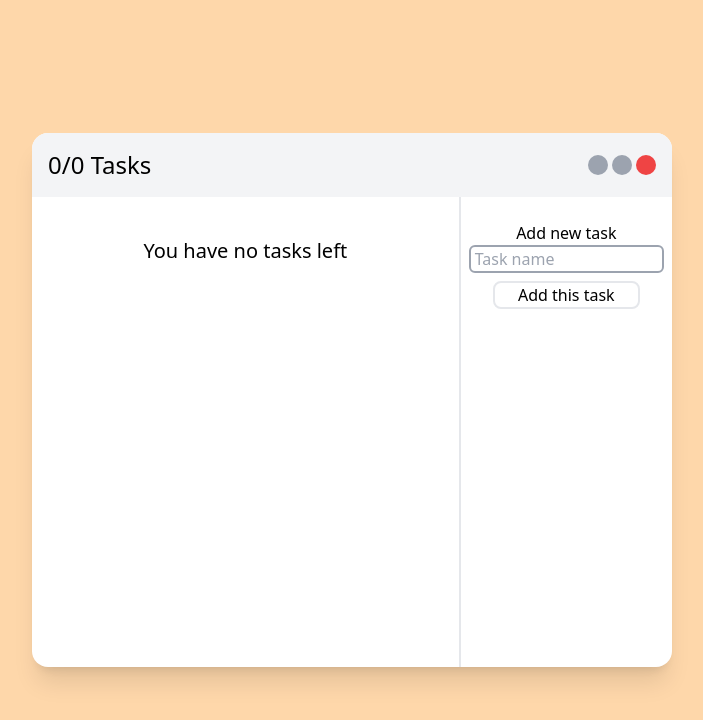
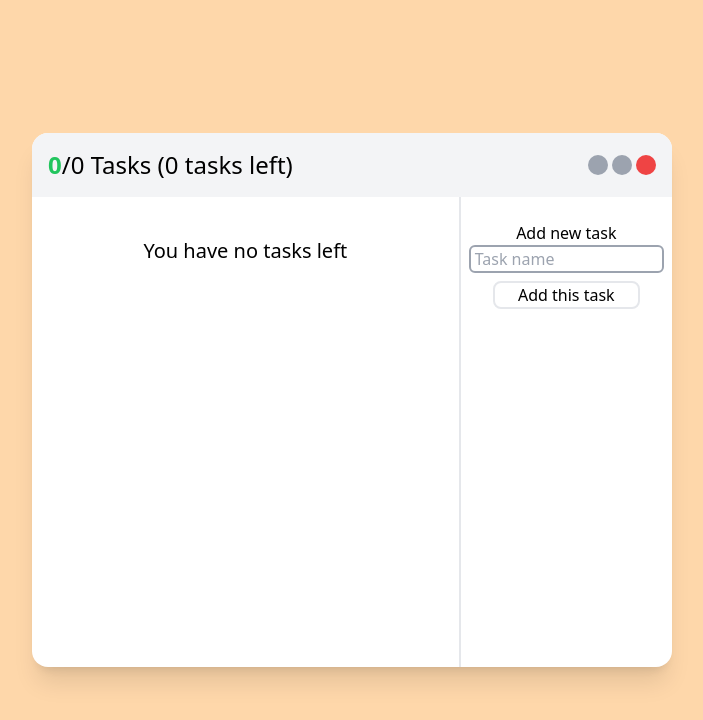
Before and after one commit to majorek31/react-todo-app, a React (Vite) app: page / in a window 1280 px wide. Shown: the top 720 px of the page, without its empty margins (288-991 px from the left). Built offline with nearby package versions, Linux system fonts and the light colour scheme.

Commit message:
feat: add tasks left info

```diff
--- a/src/components/Header.tsx
+++ b/src/components/Header.tsx
@@ -11,10 +11,12 @@ function countCompletedTasks(todos: Array<Todo>): number {
 export default function Header() {
   const { state } = useTodos();
   const { todos } = state;
+  const completedTasks = countCompletedTasks(todos);
   return (
     <header className="bg-gray-100 p-4 flex items-center justify-between">
       <p className="text-2xl">
-        {countCompletedTasks(todos)}/{todos.length} Tasks
+        <span className="font-bold text-green-500">{completedTasks}</span>/
+        {todos.length} Tasks ({todos.length - completedTasks} tasks left)
       </p>
       <div className="flex items-center justify-between">
         <div className="w-5 h-5 bg-gray-400 rounded-xl"></div>
```
